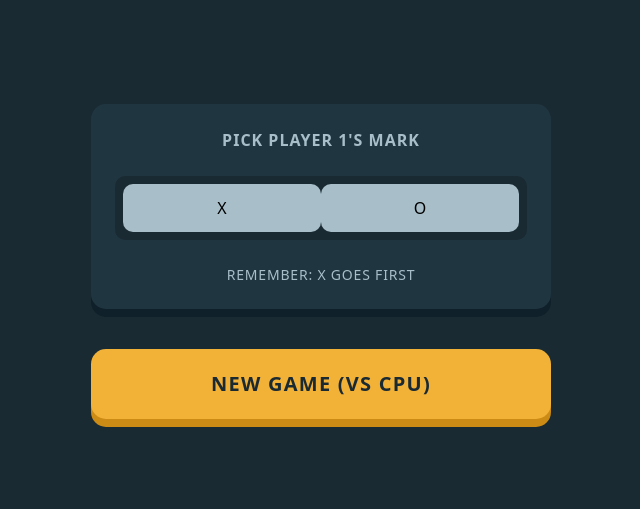
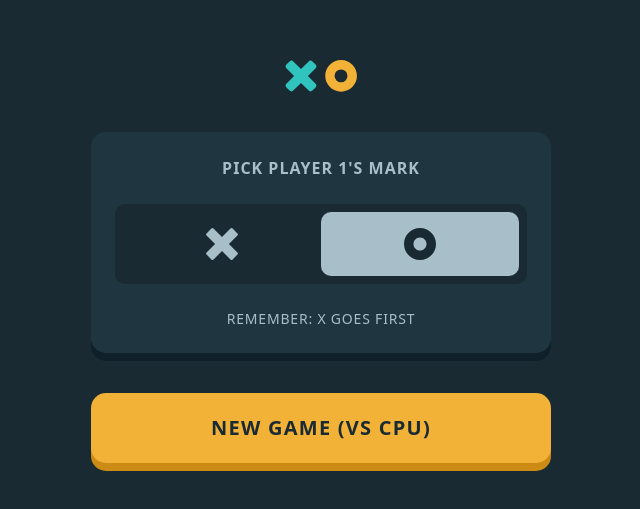
Before and after one commit to orphandeity/tic-tac-toe, a React (Vite) app: page / in a window 1280 px wide. Shown: the part 139-648 px from the top of the page, without its empty margins (319-959 px from the left). Built offline with nearby package versions, Linux system fonts and the light colour scheme.

Commit message:
player select styles

```diff
--- a/src/components/PlayerSelect.tsx
+++ b/src/components/PlayerSelect.tsx
@@ -4,20 +4,20 @@ import { switchPlayer } from "../lib/utils";
 import * as Switch from "@radix-ui/react-switch";
 import { Button } from "./ui/Button";
 import clsx from "clsx";
+import { IconLogo, IconO, IconX } from "../lib/icons";
 
 interface PlayerSelectProps {
   choosePlayer: (option: number) => void;
   startNewGame: () => void;
-  players: Record<string, number | null>;
 }
 
-const PlayerSelect = ({
-  choosePlayer,
-  startNewGame,
-  players,
-}: PlayerSelectProps) => {
+const PlayerSelect = ({ choosePlayer, startNewGame }: PlayerSelectProps) => {
+  // player 1 is "O"
+  const [playerO, setPlayerO] = useState(true);
+
   return (
     <div className="flex flex-col items-center gap-10">
+      <IconLogo />
       <div className="relative">
         <div className="flex flex-col items-center gap-6 rounded-large bg-_darkNavySemi p-6">
           <p id="select" className="headingXs uppercase text-_silver">
@@ -25,16 +25,53 @@ const PlayerSelect = ({
           </p>
           <fieldset className="flex w-[412px] rounded-small bg-_darkNavy p-2">
             <button
-              onClick={() => choosePlayer(PLAYER_X)}
-              className="w-[198px] rounded-small bg-_silver py-3"
+              onClick={() => {
+                setPlayerO(false);
+                choosePlayer(PLAYER_X);
+              }}
+              className={clsx([
+                "grid w-[198px] place-content-center rounded-small",
+                playerO
+                  ? "bg-_darkNavy text-_silver hover:bg-_darkNavySemi"
+                  : "bg-_silver text-_darkNavy",
+              ])}
             >
-              X
+              <svg
+                className="scale-50"
+                width={64}
+                height={64}
+                xmlns="http://www.w3.org/2000/svg"
+              >
+                <path
+                  d="M15.002 1.147 32 18.145 48.998 1.147a3 3 0 0 1 4.243 0l9.612 9.612a3 3 0 0 1 0 4.243L45.855 32l16.998 16.998a3 3 0 0 1 0 4.243l-9.612 9.612a3 3 0 0 1-4.243 0L32 45.855 15.002 62.853a3 3 0 0 1-4.243 0L1.147 53.24a3 3 0 0 1 0-4.243L18.145 32 1.147 15.002a3 3 0 0 1 0-4.243l9.612-9.612a3 3 0 0 1 4.243 0Z"
+                  fill="currentColor"
+                  fillRule="evenodd"
+                />
+              </svg>
             </button>
             <button
-              onClick={() => choosePlayer(PLAYER_O)}
-              className="w-[198px] rounded-small bg-_silver py-3"
+              onClick={() => {
+                setPlayerO(true);
+                choosePlayer(PLAYER_O);
+              }}
+              className={clsx([
+                "grid w-[198px] place-content-center rounded-small",
+                playerO
+                  ? "bg-_silver text-_darkNavy"
+                  : "bg-_darkNavy text-_silver hover:bg-_darkNavySemi",
+              ])}
             >
-              O
+              <svg
+                className="scale-50"
+                width={64}
+                height={64}
+                xmlns="http://www.w3.org/2000/svg"
+              >
+                <path
+                  d="M32 0c17.673 0 32 14.327 32 32 0 17.673-14.327 32-32 32C14.327 64 0 49.673 0 32 0 14.327 14.327 0 32 0Zm0 18.963c-7.2 0-13.037 5.837-13.037 13.037 0 7.2 5.837 13.037 13.037 13.037 7.2 0 13.037-5.837 13.037-13.037 0-7.2-5.837-13.037-13.037-13.037Z"
+                  fill="currentColor"
+                />
+              </svg>
             </button>
           </fieldset>
           <p className="body uppercase text-_silver">remember: x goes first</p>
--- a/src/components/TicTacToe.tsx
+++ b/src/components/TicTacToe.tsx
@@ -169,11 +169,7 @@ export default function TicTacToe() {
     case GAME_STATES.notStarted:
     default:
       return (
-        <PlayerSelect
-          choosePlayer={choosePlayer}
-          startNewGame={startNewGame}
-          players={players}
-        />
+        <PlayerSelect choosePlayer={choosePlayer} startNewGame={startNewGame} />
       );
     case GAME_STATES.inProgress:
       return (
--- a/src/lib/icons.tsx
+++ b/src/lib/icons.tsx
@@ -1,17 +1,14 @@
-export const IconO = ({ size = 64 }) => {
-  return (
-    <svg width={size} height={size} xmlns="http://www.w3.org/2000/svg">
+export const IconO = () => (
+  <svg width={64} height={64} xmlns="http://www.w3.org/2000/svg">
     <path
       d="M32 0c17.673 0 32 14.327 32 32 0 17.673-14.327 32-32 32C14.327 64 0 49.673 0 32 0 14.327 14.327 0 32 0Zm0 18.963c-7.2 0-13.037 5.837-13.037 13.037 0 7.2 5.837 13.037 13.037 13.037 7.2 0 13.037-5.837 13.037-13.037 0-7.2-5.837-13.037-13.037-13.037Z"
       fill="#F2B137"
     />
   </svg>
 );
-};
 
-export const IconX = ({ size = 64 }) => {
-  return (
-    <svg width={size} height={size} xmlns="http://www.w3.org/2000/svg">
+export const IconX = () => (
+  <svg width={64} height={64} xmlns="http://www.w3.org/2000/svg">
     <path
       d="M15.002 1.147 32 18.145 48.998 1.147a3 3 0 0 1 4.243 0l9.612 9.612a3 3 0 0 1 0 4.243L45.855 32l16.998 16.998a3 3 0 0 1 0 4.243l-9.612 9.612a3 3 0 0 1-4.243 0L32 45.855 15.002 62.853a3 3 0 0 1-4.243 0L1.147 53.24a3 3 0 0 1 0-4.243L18.145 32 1.147 15.002a3 3 0 0 1 0-4.243l9.612-9.612a3 3 0 0 1 4.243 0Z"
       fill="#31C3BD"
@@ -19,7 +16,6 @@ export const IconX = ({ size = 64 }) => {
     />
   </svg>
 );
-};
 
 export const IconRestart = () => (
   <svg width={20} height={20} xmlns="http://www.w3.org/2000/svg">
```
Lines whose indentation alone changed are shown as unchanged.
